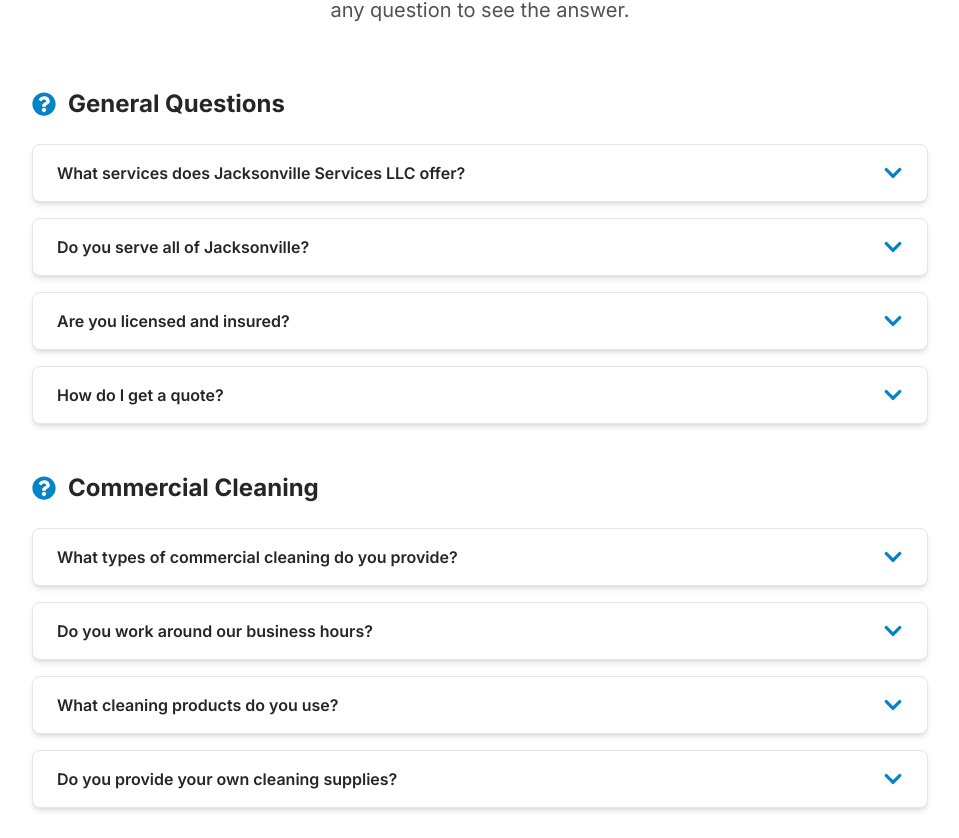
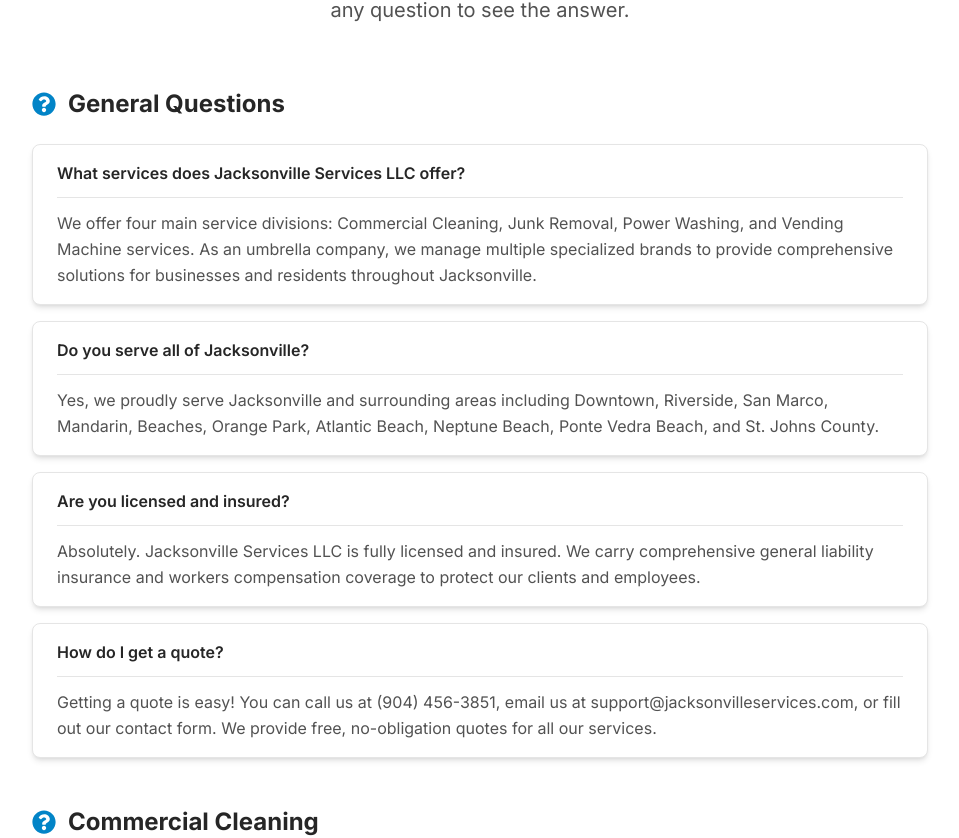
Before and after one commit to chri6tina/jacksonville_services, a Next.js app: page /faq in a window 1280 px wide. Shown: the part 1032-1870 px from the top of the page, without its empty margins (160-1119 px from the left). Built offline with nearby package versions, Linux system fonts and the light colour scheme.

Commit message:
Fix FAQ page build error
- Remove 'use client' directive from FAQ page
- Remove useState and accordion functionality
- Convert to static FAQ display (better for SEO)
- Fix Next.js metadata export conflict

```diff
--- a/app/faq/page.tsx
+++ b/app/faq/page.tsx
@@ -1,6 +1,3 @@
-'use client'
-
-import { useState } from 'react'
 import Link from 'next/link'
 import { FaChevronDown, FaPhone, FaEnvelope, FaQuestionCircle } from 'react-icons/fa'
 
@@ -17,15 +14,6 @@
 }
 
 export default function FAQ() {
-  const [openItems, setOpenItems] = useState<number[]>([])
-
-  const toggleItem = (index: number) => {
-    setOpenItems(prev =>
-      prev.includes(index)
-        ? prev.filter(item => item !== index)
-        : [...prev, index]
-    )
-  }
 
   const faqCategories = [
     {
@@ -197,37 +185,21 @@
 
                 <div className="space-y-4">
                   {category.questions.map((faq, faqIndex) => {
-                    const globalIndex = categoryIndex * 100 + faqIndex
-                    const isOpen = openItems.includes(globalIndex)
-
                     return (
                       <div
                         key={faqIndex}
                         className="bg-white rounded-lg shadow-md border border-neutral-200 overflow-hidden"
                       >
-                        <button
-                          onClick={() => toggleItem(globalIndex)}
-                          className="w-full px-6 py-4 text-left flex items-center justify-between hover:bg-neutral-50 transition-colors"
-                        >
-                          <span className="font-semibold text-neutral-800 pr-4">
+                        <div className="px-6 py-4">
+                          <h3 className="font-semibold text-neutral-800 mb-3">
                             {faq.question}
-                          </span>
-                          <FaChevronDown
-                            className={`w-5 h-5 text-primary-600 transition-transform ${
-                              isOpen ? 'rotate-180' : ''
-                            }`}
-                          />
-                        </button>
-
-                        {isOpen && (
-                          <div className="px-6 pb-4">
-                            <div className="border-t border-neutral-200 pt-4">
-                              <p className="text-neutral-600 leading-relaxed">
-                                {faq.answer}
-                              </p>
-                            </div>
+                          </h3>
+                          <div className="border-t border-neutral-200 pt-3">
+                            <p className="text-neutral-600 leading-relaxed">
+                              {faq.answer}
+                            </p>
                           </div>
-                        )}
+                        </div>
                       </div>
                     )
                   })}
```
